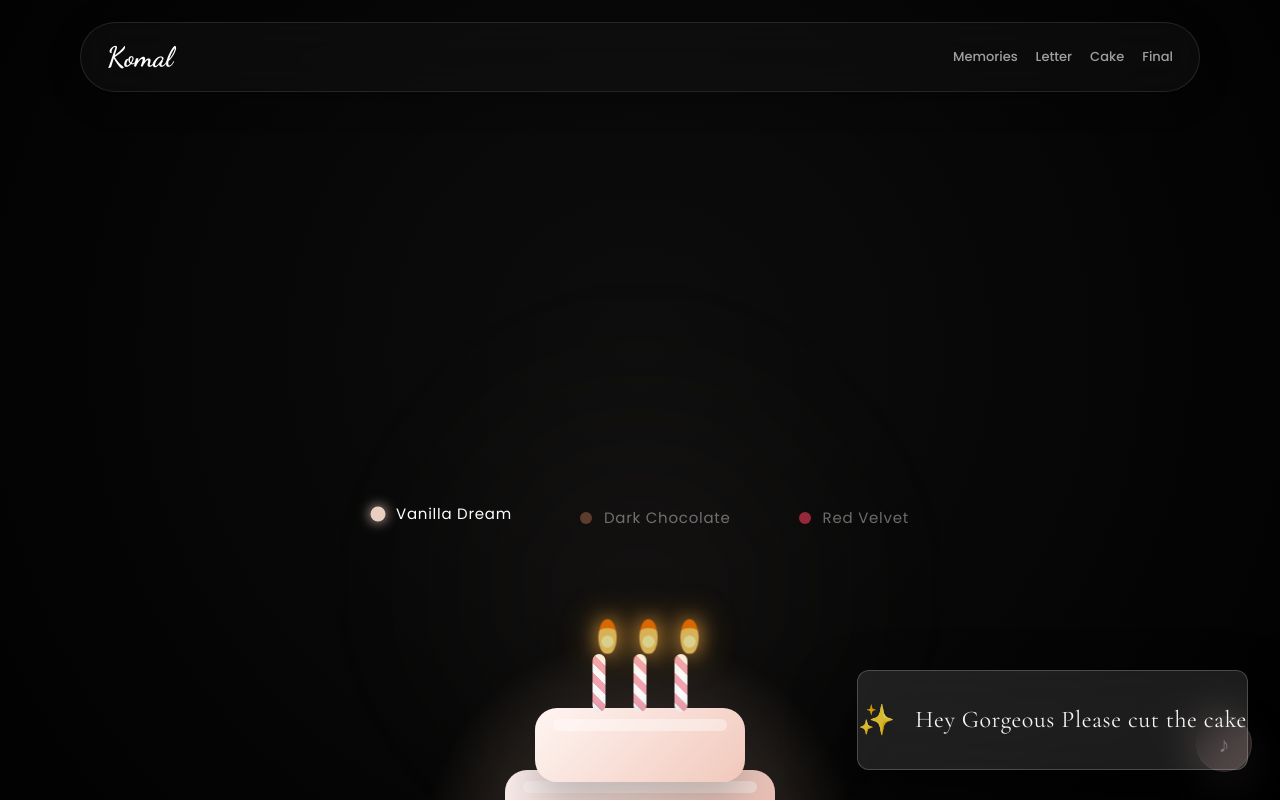
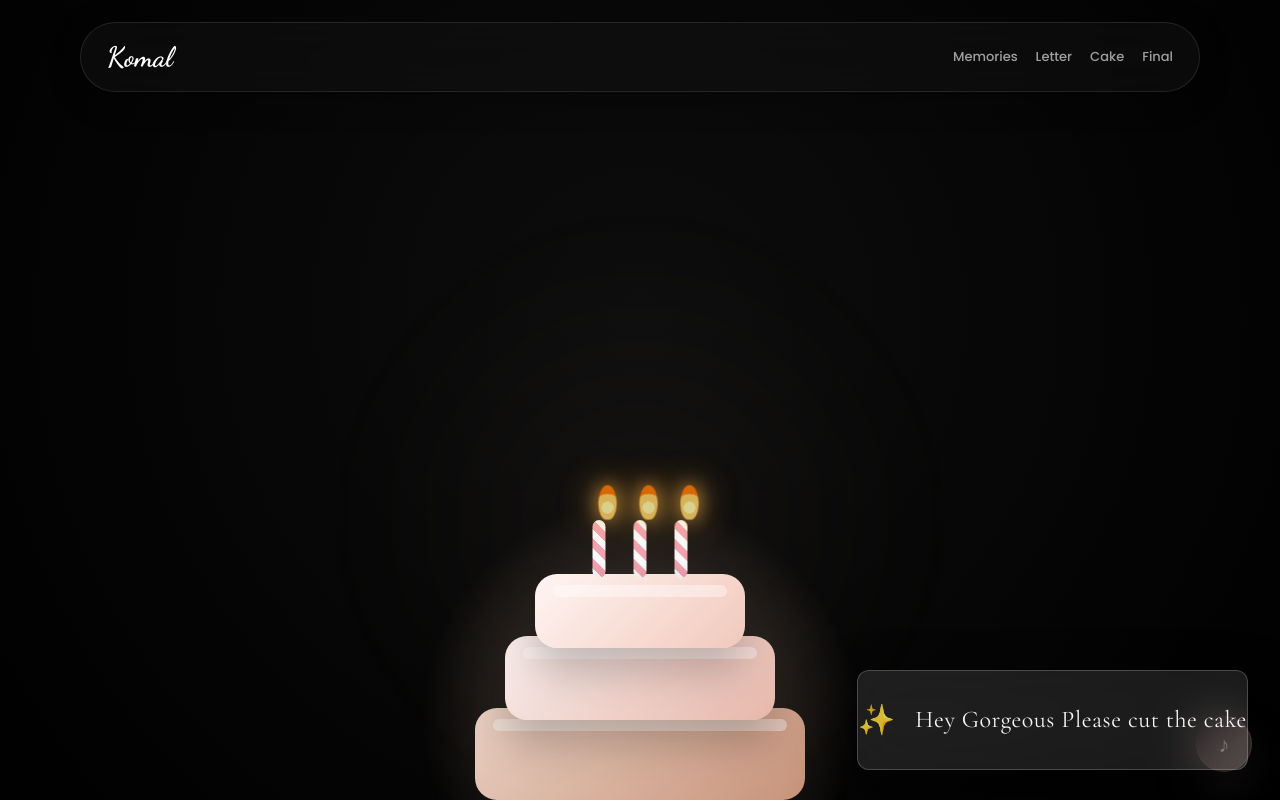
Before and after one commit to navaneetsharma22/Birthday_repo, a Next.js app: page /cake in a window 1280 px wide. Shown: the top 800 px of the page. Built offline with nearby package versions, Linux system fonts and the light colour scheme.

Commit message:
feat: implement cake cutting interaction page with automatic redirect to letter page

```diff
--- a/src/app/cake/page.js
+++ b/src/app/cake/page.js
@@ -11,14 +11,7 @@ export default function CakePage() {
   const router = useRouter();
   const [isCut, setIsCut] = useState(false);
   const [hasStartedCutting, setHasStartedCutting] = useState(false);
-  const [flavor, setFlavor] = useState('vanilla');
   const [showToast, setShowToast] = useState(false);
-
-  const FLAVORS = [
-    { id: 'vanilla', label: 'Vanilla Dream', color: '#e8cfc1' },
-    { id: 'chocolate', label: 'Dark Chocolate', color: '#5c3c2d' },
-    { id: 'redVelvet', label: 'Red Velvet', color: '#962839' }
-  ];
 
   useEffect(() => {
     if (!hasStartedCutting && !isCut) {
@@ -100,20 +93,9 @@ export default function CakePage() {
             max-width: 900px;
             margin-bottom: 64px;
           }
-          .flavor-wrap {
-            gap: 20px;
-            margin-top: 24px;
-            margin-bottom: 64px;
-          }
-          .flavor-btn {
-            padding: 12px 24px;
-            font-size: 15px;
-          }
           @media (max-width: 768px) {
             .cake-subtitle { font-size: 24px; }
             .cake-heading { margin-bottom: 32px; letter-spacing: -2px !important; }
-            .flavor-wrap { gap: 12px; margin-bottom: 32px; margin-top: 16px; }
-            .flavor-btn { padding: 10px 18px; font-size: 13px; gap: 8px !important; }
           }
           @media (max-width: 640px) {
             .cake-subtitle { font-size: 20px; }
@@ -123,22 +105,9 @@ export default function CakePage() {
               letter-spacing: -1px !important;
               padding: 0 4px;
             }
-            .flavor-wrap {
-              gap: 8px;
-              margin-bottom: 16px;
-              margin-top: 8px;
-              flex-direction: row;
-              justify-content: center;
-            }
-            .flavor-btn {
-              padding: 8px 14px;
-              font-size: 12px;
-              gap: 6px !important;
-            }
           }
           @media (max-width: 380px) {
             .cake-heading { font-size: clamp(24px, 7vw, 36px) !important; }
-            .flavor-btn { padding: 6px 10px; font-size: 11px; }
           }
         `}</style>
 
@@ -154,36 +123,7 @@ export default function CakePage() {
         </h1>
 
         <div className={`gsap-cake-wrapper flex flex-col items-center transition-opacity duration-1000 ${isCut ? 'opacity-0 pointer-events-none' : 'opacity-100'}`}>
-          <div className="flavor-wrap flex flex-wrap justify-center">
-            {FLAVORS.map(f => {
-              const isSelected = flavor === f.id;
-              return (
-                <button
-                  key={f.id}
-                  onClick={() => setFlavor(f.id)}
-                  className={`flavor-btn group relative flex items-center gap-3 rounded-full font-serif tracking-wider transition-all duration-500 outline-none bg-transparent ${
-                    isSelected
-                      ? 'text-white'
-                      : 'text-white/40 hover:text-white/80'
-                  }`}
-                  style={{
-                    transform: isSelected ? 'translateY(-4px)' : 'translateY(0)'
-                  }}
-                >
-                  {/* Flavor Color Dot */}
-                  <div
-                    className={`w-2.5 h-2.5 sm:w-3 sm:h-3 rounded-full shadow-inner transition-all duration-500 ${isSelected ? 'scale-125' : 'group-hover:scale-110'}`}
-                    style={{
-                      background: f.color,
-                      boxShadow: isSelected ? `0 0 10px ${f.color}` : `0 0 0px transparent`
-                    }}
-                  />
-                  {f.label}
-                </button>
-              );
-            })}
-          </div>
-          <Cake onCutStart={() => setHasStartedCutting(true)} onCutComplete={() => setIsCut(true)} flavor={flavor} />
+          <Cake onCutStart={() => setHasStartedCutting(true)} onCutComplete={() => setIsCut(true)} flavor="vanilla" />
         </div>
       </section>
     </main>
```
